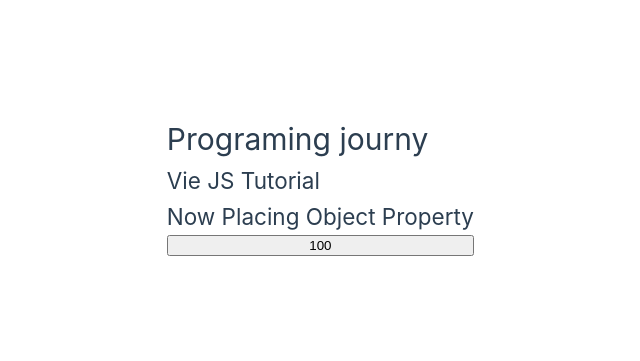
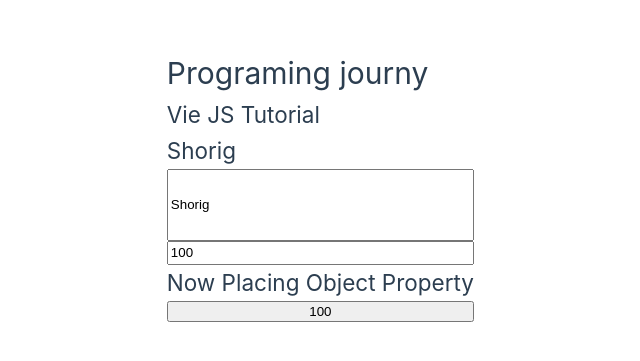
Before and after one commit to cbappi/Vue_JS_1st, a Vue app: page / in a window 1280 px wide. Shown: the part 215-576 px from the top of the page, without its empty margins (166-806 px from the left). Built offline with nearby package versions, Linux system fonts and the light colour scheme.

Commit message:
Two Way Data Binding  commit

```diff
--- a/src/App.vue
+++ b/src/App.vue
@@ -2,6 +2,12 @@
 <template>
   <h1>{{ title }}</h1><br>
   <h2>{{ subject }}</h2><br>
+  <h2>{{ obj.name }}</h2><br>
+  <!-- Two way data binding -->
+  <input type = "tex" v-model="obj.name"/><br>
+  <br>
+  <br>
+  <input type = "number" v-model="count"/><br>
   <h2>{{ obj.description }}</h2><br>
   <button @click = "count++">{{ count }} </button>
 </template>
```
